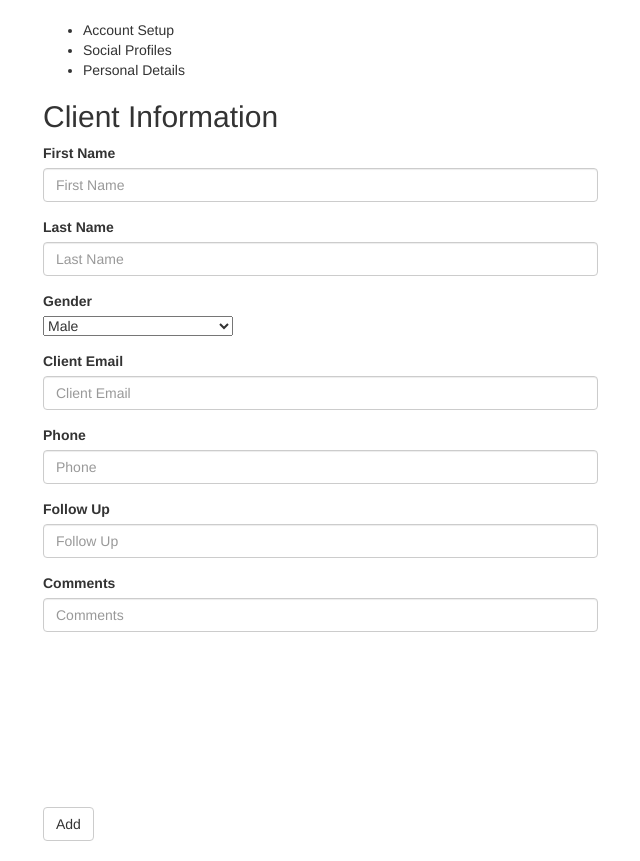
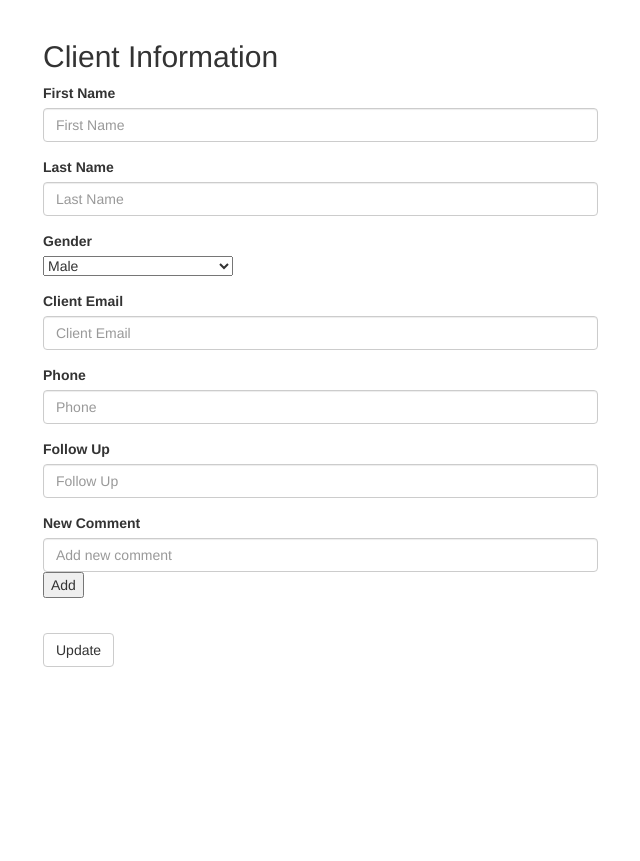
Before and after one commit to tniles320/bindrr, a Node project: template views/currentlead.handlebars in a window 1280 px wide; the page is wider, and only the part inside the window is pictured. Shown: the part 52-913 px from the top of that part, without its empty margins (627-1267 px from the left). After the commit the page ends 719 px from the top of that part, so only its background shows below. Run offline with Node 20 templates, Linux system fonts and the light colour scheme; the template is opened without the code that fills it, so the values that code supplies are empty; some libraries are stand-ins or nearby versions.

Commit message:
adding current lead handlebars and adding api and html routes

```diff
--- a/routes/html-routes.js
+++ b/routes/html-routes.js
@@ -85,6 +85,8 @@ module.exports = function(app) {
 
   // route to a specific client and there comments
   app.get("/clients/:id", (req, res) => {
+    if (req.user) {
+      const agentName = `${req.user.first_name} ${req.user.last_name}`
       db.Client.findOne({
         where: {
           id: req.params.id
@@ -109,8 +111,10 @@ module.exports = function(app) {
           gender: dbClient.gender,
           wants_follow_up: dbClient.wants_follow_up,
           last_follow_up: dbClient.last_follow_up,
+          agent_name: agentName,
           comments: comments
         })
       });
+    }
   });
 };
--- a/views/currentlead.handlebars
+++ b/views/currentlead.handlebars
@@ -16,21 +16,15 @@
       <div class="container">
         <div class="row">
           <div class="col-md-6 col-md-offset-3">
-
-              <ul id="progressbar">
-                <li class="active">Account Setup</li>
-                <li>Social Profiles</li>
-                <li>Personal Details</li>
-              </ul>
             <h2>Client Information</h2>
             <form class="login">
               <div class="form-group">
                 <label for="exampleInputEmail1">First Name</label>
-                  <input type="email" class="form-control" id="first-name" placeholder="First Name" value={{first_name}}>
+                <input type="text" class="form-control" id="first-name" placeholder="First Name" value="{{first_name}}">
               </div>
               <div class="form-group">
                 <label for="exampleInputEmail1">Last Name</label>
-                  <input type="email" class="form-control" id="last-name" placeholder="Last Name" value={{last_name}}>
+                <input type="text" class="form-control" id="last-name" placeholder="Last Name" value="{{last_name}}">
               </div>
               <div class="form-group">
                 <label for="gender">Gender</label>
@@ -47,29 +41,30 @@
 
               <div class="form-group">
                 <label for="client-email">Client Email</label>
-                  <input type="email" class="form-control" id="client-email" placeholder="Client Email" value={{email}}>
+                <input type="email" class="form-control" id="client-email" placeholder="Client Email" value="{{email}}">
               </div>
               <div class="form-group">
                 <label for="exampleInputPassword1">Phone</label>
-                  <input type="text" class="form-control" id="phone" placeholder="Phone" value={{phone}}>
+                <input type="text" class="form-control" id="phone" placeholder="Phone" value="{{phone}}">
               </div>
               <div class="form-group">
                 <label for="exampleInputPassword1">Follow Up</label>
                 <input type="text" id="datepicker" class="form-control" placeholder="Follow Up">
               </div>
+              {{#each comments}}
                 <div class="form-group">
-                    <label for="comments">Comments</label>
-                    <input type="text" id="comments" class="form-control" placeholder="Comments">
+                  <label for="comments">Comment</label>
+                  <input type="text" class="comments form-control" placeholder="Comments" value="{{comment}}">
+                  <button data-commentid="{{this.id}}" class="delete">Delete</button>
+                </div>
+              {{/each}}
+              <div class="form-group">
+                <label for="exampleInputPassword1">New Comment</label>
+                <input type="text" id="comment" class="form-control" placeholder="Add new comment">
+                <button data-name="{{agent_name}}" id="comment-btn">Add</button>
               </div>
                 <br>
-                  <br>
-                  <br>
-                  <br>
-                  <br>
-                  <br>
-                  <br>
-                  <br>
-                  <button type="submit" class="btn btn-default">Add</button>
+                <button id="update-btn" type="submit" class="btn btn-default">Update</button>
             </form>
             <br />
           </div>
@@ -89,28 +84,57 @@
       selectOtherMonths: true
     });
   });
-  </script>
 
-         {{!-- {{#each comments}}
-         <tr>
-             <th scope="row">{{title}}</th>
-             <td>{{comment}}</td>
-             <td>{{author}}</td>
-         </tr>
-
-         {{/each}} --}}
-
-<script>
 $(document).ready(() => {
   // Getting references to our form and input
   const addForm = $("form.login");
   const firstInput = $("input#first-name");
   const lastInput = $("input#last-name");
   const emailInput = $("input#client-email");
-  const genderInput = $("input#gender");
+  const genderInput = $("select#gender");
   const phoneInput = $("input#phone");
+  const commentInput = $("input#comment");
+  const id = {{id}};
   //Also needs a company number/id
 
+  $("#comment-btn").on("click", function(event) {
+    event.preventDefault();
+    const agentName = $(this).data("name")
+    const newComment = {
+      comment: commentInput.val().trim(),
+      author: agentName,
+      ClientId: id
+    };
+    $.ajax("/api/comments", {
+      type: "POST",
+      data: newComment
+    }).then(
+      function() {
+        location.reload();
+      }
+    )
+  });
+
+    $("#update-btn").on("click", function(event) {
+    event.preventDefault();
+    const updateClient = {
+      first_name: firstInput.val().trim(),
+      last_name: lastInput.val().trim(),
+      gender: genderInput.val().trim(),
+      email: emailInput.val().trim(),
+      phone: phoneInput.val().trim()
+    };
+    $.ajax(`/api/clients/${id}`, {
+      type: "PUT",
+      data: updateClient
+    }).then(
+      function() {
+        location.reload();
+      }
+    )
+  })
+
+  /*
   // When the add button is clicked, we validate that the form are not blank
   addForm.on("submit", event => {
     event.preventDefault();
@@ -162,5 +186,7 @@
     $("#alert .msg").text(err.responseJSON);
     $("#alert").fadeIn(500);
   }
+  */
 });
+
 </script>
```
Also changed, not shown: routes/api-routes.js (+44 -0 lines). Lines whose indentation alone changed are shown as unchanged.
